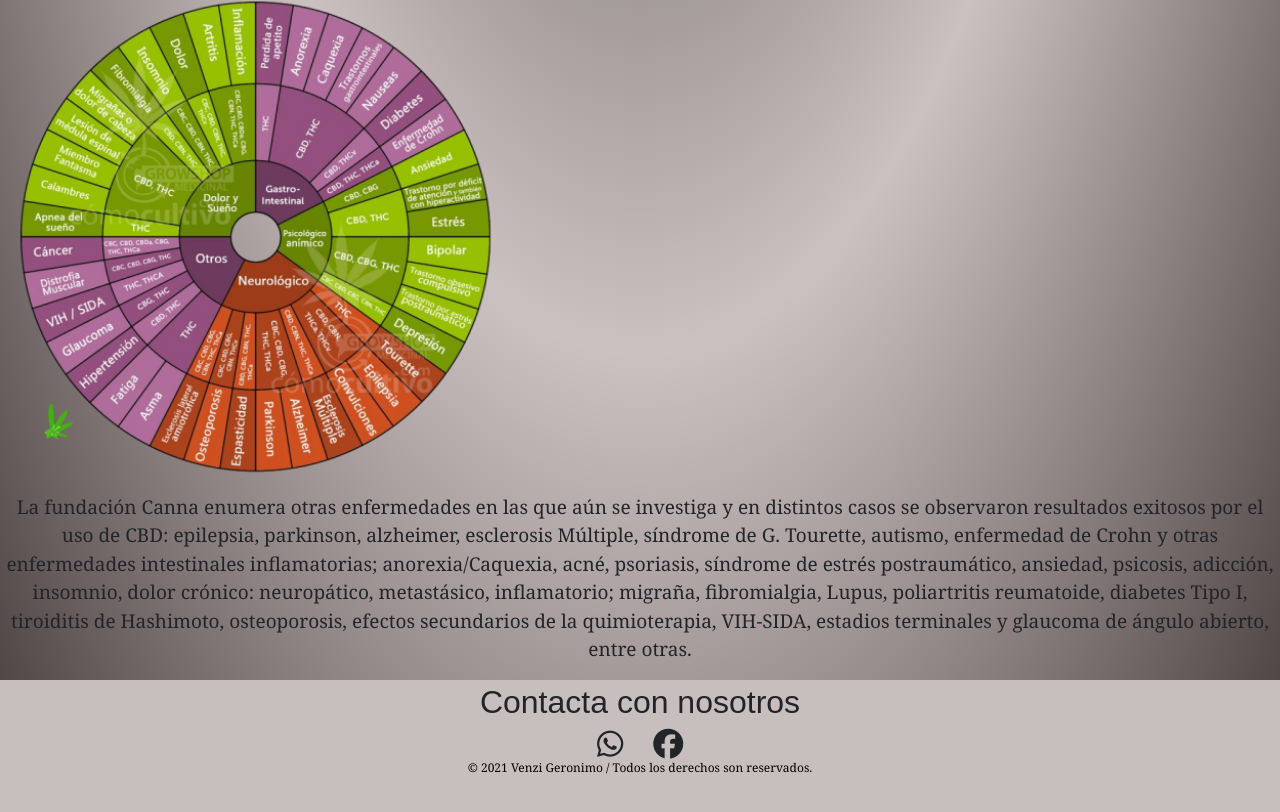
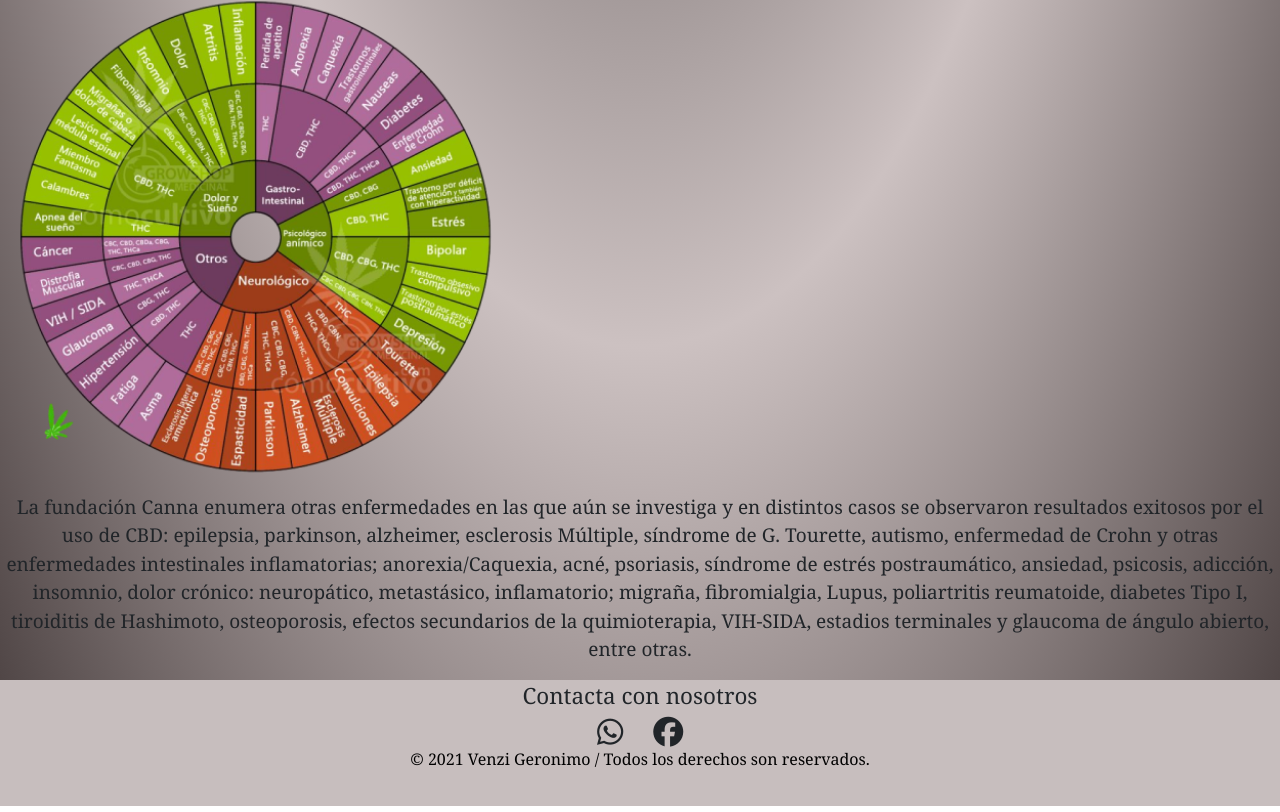
Before and after one commit to GeronimoVenzi/CannabisMedicinal, a plain HTML site: page index.html in a window 1280 px wide. Shown: the part 2331-3143 px from the top of the page. Drawn offline with nearby package versions, Linux system fonts and the light colour scheme.

Commit message:
Arreglo titulo footer

```diff
--- a/assets/stylos.css
+++ b/assets/stylos.css
@@ -207,10 +207,7 @@ article p{
     display: block;
     margin: auto;
 }
-footer{
-    background-color: rgb(199, 190, 190);
-    padding: 3px;
-}
+
 /* SECCION GALERIA*/
 #carouselExampleIndicators{
     width: 70%;
@@ -232,13 +229,17 @@ footer{
 }
 /* SECCION FOOTER! */
 
-.tituloFooter{
+footer{
+    background-color: rgb(199, 190, 190);
+    padding: 3px;
+}
+.tituloFooter h2{
     font-family: Georgia, 'Times New Roman', Times, serif ;
-    font-size: 14px;
+    font-size: 1.4rem;
 }
 .textoFooter{
     font-family: Georgia, 'Times New Roman', Times, serif;
-    font-size: 12px;
+    font-size: 1rem;
     text-align: center;
 }
 .redesSociales{
```
